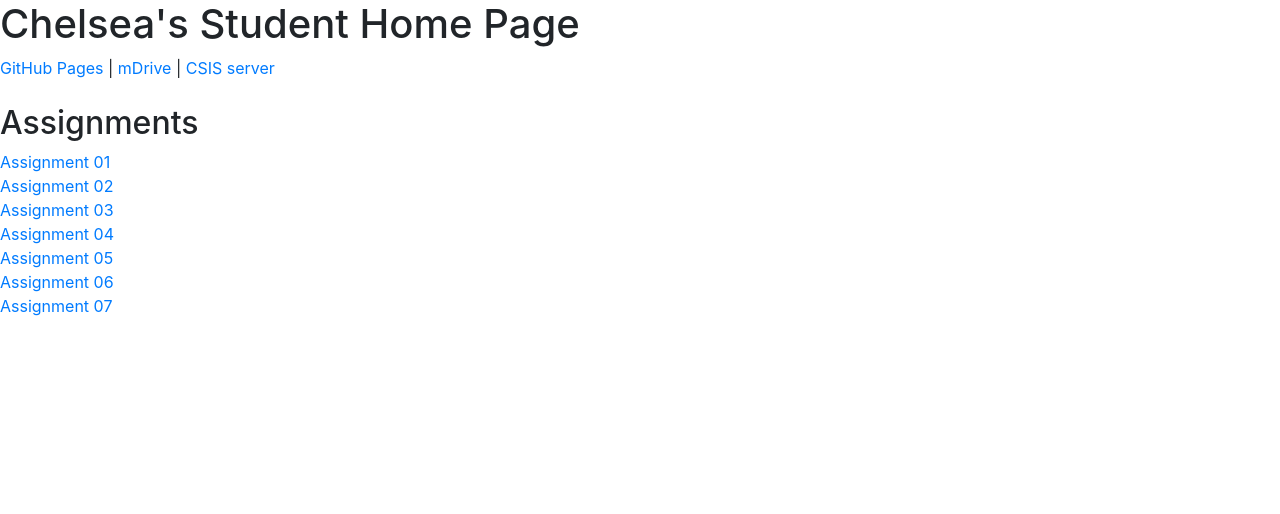
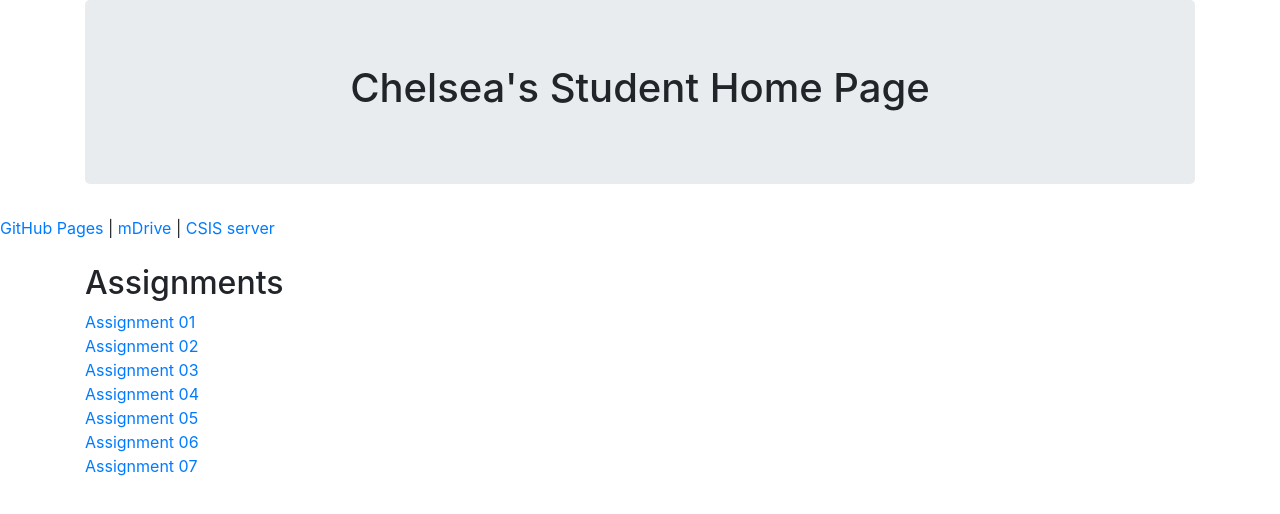
Before and after one commit to cnewcombe034/cnewcombe034.github.io, a plain HTML site: page index.html in a window 1280 px wide. Drawn offline with nearby package versions, Linux system fonts and the light colour scheme.

Commit message:
Update index.html

```diff
--- a/index.html
+++ b/index.html
@@ -1,10 +1,19 @@
+<!doctype html>
+<html lang="en">
+  <head>
 <link rel="stylesheet"href="https://maxcdn.bootstrapcdn.com/bootstrap/4.5.2/css/bootstrap.min.css">
+    <div class="container">
+
+    <div class="jumbotron text-center">
 <h1>Chelsea's Student Home Page</h1>
+      </div>
+    </div>
 <a href="#">GitHub Pages</a> |
 <a href="#">mDrive</a> |
 <a href="#">CSIS server</a>
 <br />
 <br />
+    <div class= "container">
 <h2>Assignments</h2>
 <a href="#">Assignment 01</a><br />
 <a href="assignment2.html">Assignment 02</a><br />
@@ -13,3 +22,4 @@
 <a href="#">Assignment 05</a><br />
 <a href="#">Assignment 06</a><br />
 <a href="#">Assignment 07</a><br />
+    </div>
```
